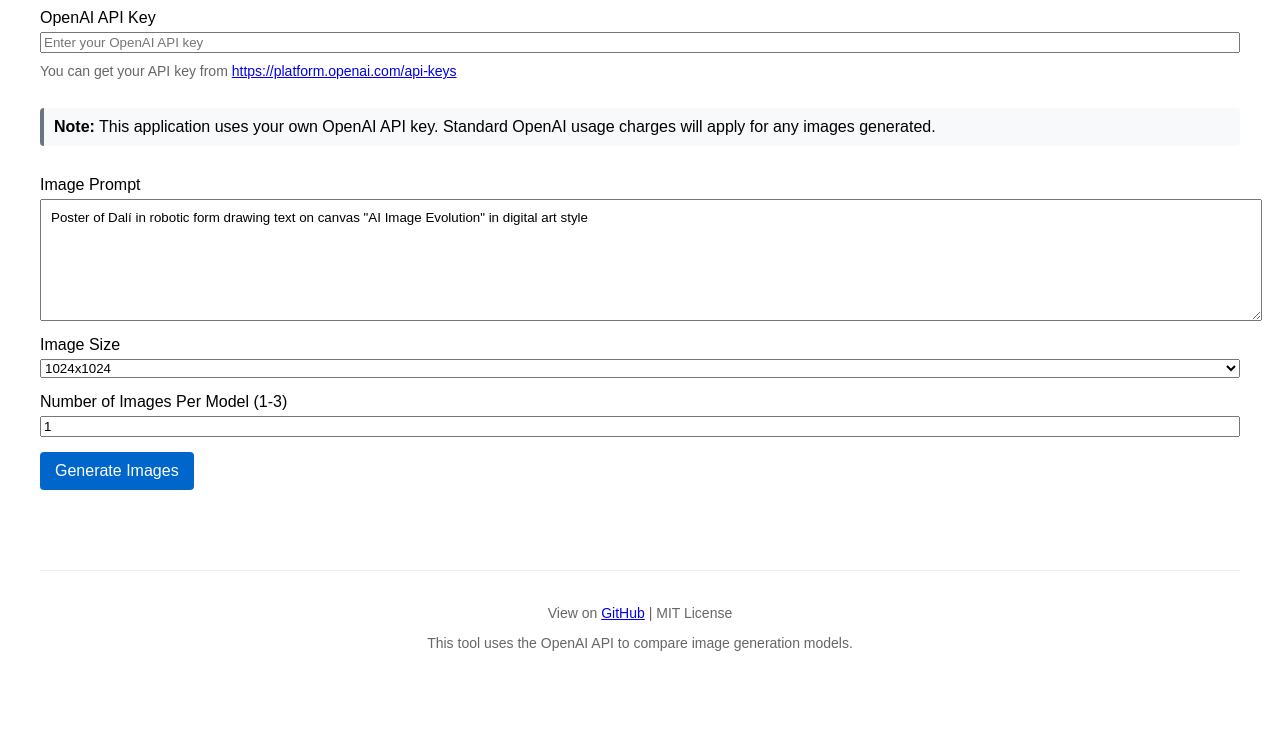
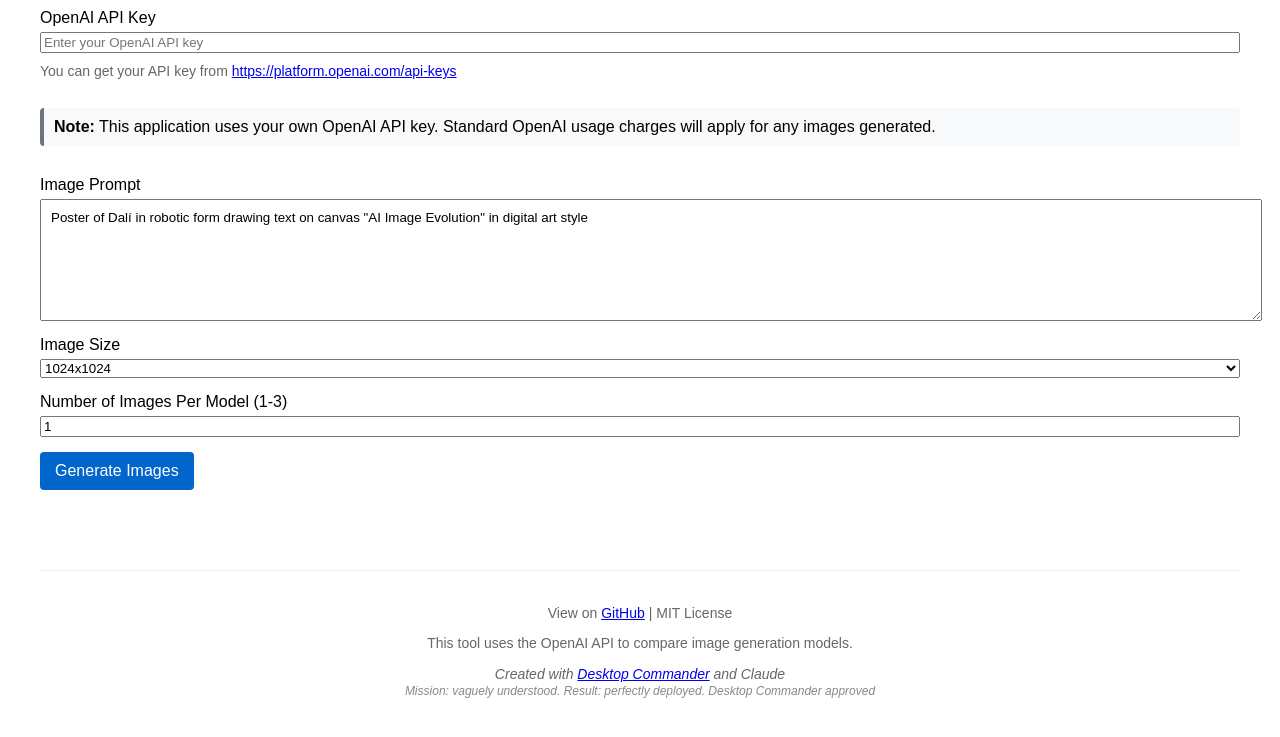
Before and after one commit to wonderwhy-er/openai-image-compare, a plain HTML site: page index.html in a window 1280 px wide. Shown: the part 99-836 px from the top of the page. Before the commit the page ends 804 px from the top, so only its background shows below. Drawn offline with Linux system fonts and the light colour scheme.

Commit message:
Add Desktop Commander attribution with humorous tagline

```diff
--- a/index.html
+++ b/index.html
@@ -177,6 +177,8 @@
     <footer style="margin-top: 50px; text-align: center; padding: 20px; border-top: 1px solid #eee; color: #666; font-size: 14px;">
         <p>View on <a href="https://github.com/wonderwhy-er/openai-image-compare" target="_blank">GitHub</a> | MIT License</p>
         <p>This tool uses the OpenAI API to compare image generation models.</p>
+        <p style="margin-top: 15px; font-style: italic;">Created with <a href="https://desktopcommander.app/" target="_blank">Desktop Commander</a> and Claude<br>
+        <span style="font-size: 12px; color: #888;">Mission: vaguely understood. Result: perfectly deployed. Desktop Commander approved</span></p>
     </footer>
 
     <script>
```
Also changed, not shown: 1 other file.
